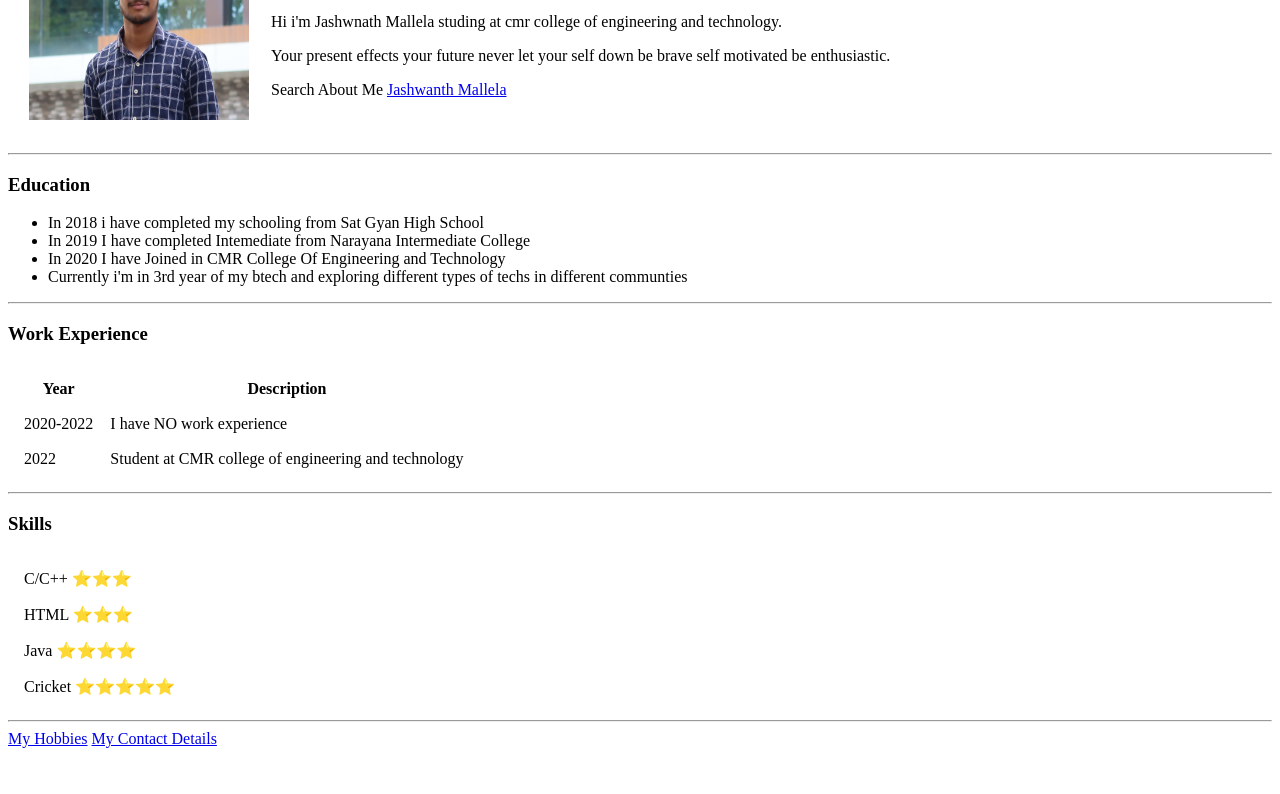
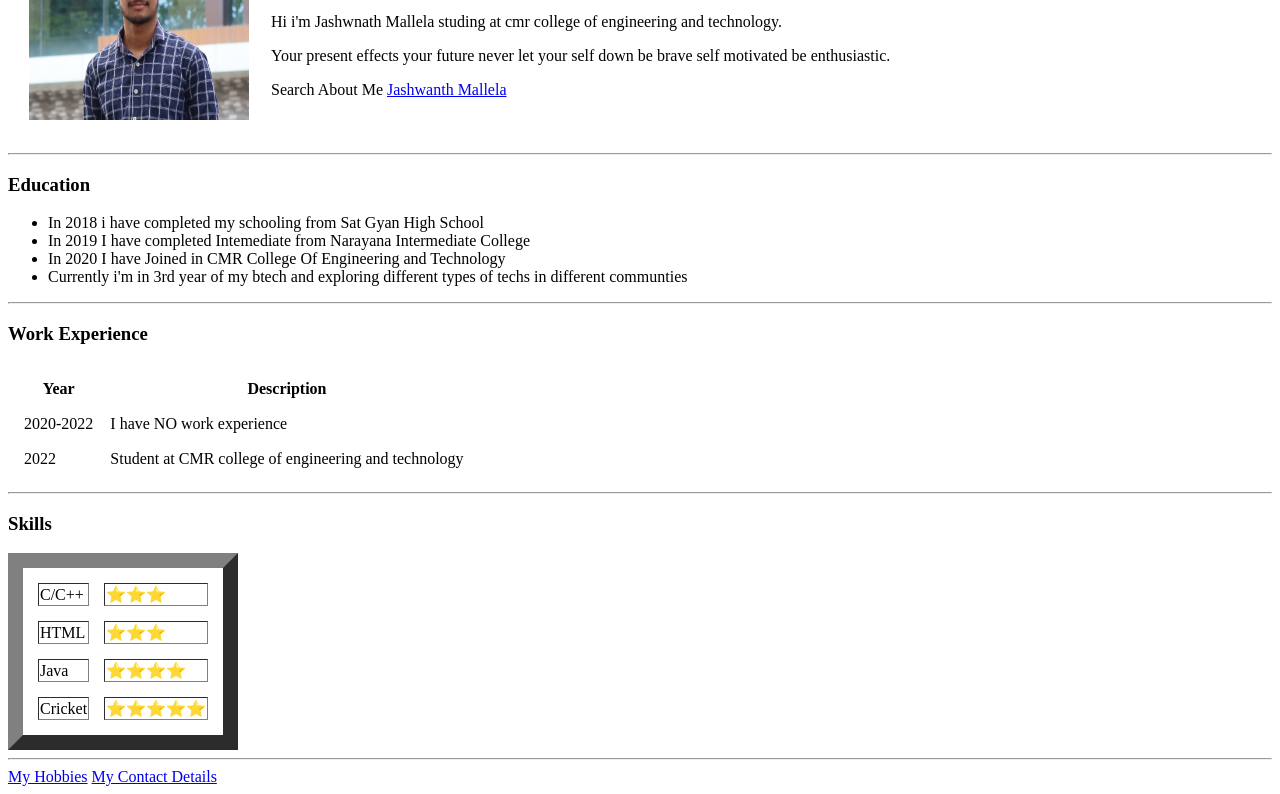
Before and after one commit to Mjashwanthh/cv, a plain HTML site: page index.html in a window 1280 px wide. Shown: the part 139-933 px from the top of the page. Before the commit the page ends 895 px from the top, so only its background shows below. Drawn offline with Linux system fonts and the light colour scheme.

Commit message:
updated index.html

```diff
--- a/index.html
+++ b/index.html
@@ -47,18 +47,22 @@
   </table>
   <hr>
   <h3>Skills</h3>
-  <table cellspacing="15">
+  <table cellspacing="15" border="15">
     <tr>
-      <td>C/C++ &#11088;&#11088;&#11088;</td>
+      <td>C/C++</td>
+      <td>&#11088;&#11088;&#11088;</td>
     </tr>
     <tr>
-      <td>HTML &#11088;&#11088;&#11088; </td>
+      <td>HTML</td>
+      <td> &#11088;&#11088;&#11088;</td>
     </tr>
     <tr>
-      <td>Java &#11088;&#11088;&#11088;&#11088;</td>
+      <td>Java</td>
+      <td>&#11088;&#11088;&#11088;&#11088;</td>
     </tr>
     <tr>
-      <td>Cricket &#11088;&#11088;&#11088;&#11088;&#11088;</td>
+      <td>Cricket</td>
+      <td>&#11088;&#11088;&#11088;&#11088;&#11088;</td>
     </tr>
   </table>
  <hr>
```
